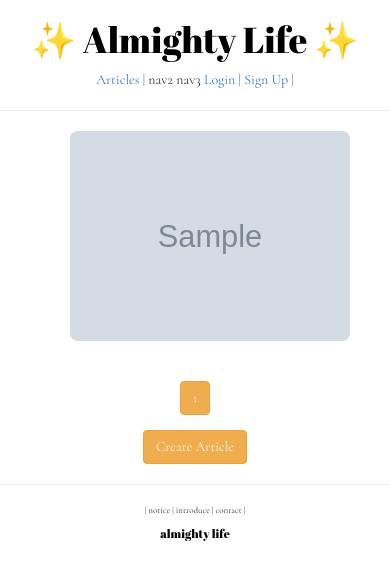
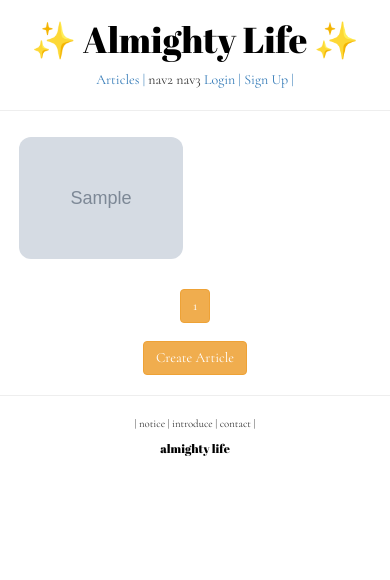
Before and after one commit to isdiscodead/likelion_django_study, a Django app: page /articles/list/ in a window 390 px wide. Shown: the top 580 px of the page. Run offline with Django 3.2, Linux system fonts and the light colour scheme; tables that the repository leaves empty hold one stand-in row (values such as "Sample post"); grey boxes marked "Sample" are stand-in pictures; parts of the project's set-up code (start-up, migrations or seed data) failed here and were passed over; some libraries are stand-ins or nearby versions.

Commit message:
adjust css on mobile env

```diff
--- a/accountapp/templates/accountapp/detail.html
+++ b/accountapp/templates/accountapp/detail.html
@@ -2,7 +2,7 @@
 
 {% block content %}
     <div class="account_form_div">
-        <div class="account_form_div">
+        <div>
         {% if target_user.profile %}
                 <img src="{{ target_user.profile.image.url }}" alt="profile image" class="profile_img">
                 <h2>{{ target_user.profile.nickname }}</h2>
--- a/almighty/settings.py
+++ b/almighty/settings.py
@@ -57,7 +57,7 @@ SECRET_KEY = env('SECRET_KEY')
 # SECURITY WARNING: don't run with debug turned on in production!
 DEBUG = True
 
-ALLOWED_HOSTS = []
+ALLOWED_HOSTS = ['*']
 
 # Application definition
 
--- a/articleapp/templates/articleapp/list.html
+++ b/articleapp/templates/articleapp/list.html
@@ -4,9 +4,18 @@
 {% block content %}
 
 <style>
+.container {
+  padding: 0;
+  margin: 0 auto;
+}
+
+.container a {
+  width: 45%;
+  max-width: 250px;
+  padding: 0.5rem;
+}
+
 .container div {
-  width: 280px;
-  background-color: antiquewhite;
   display: flex;
   justify-content: center;
   align-items: center;
@@ -15,7 +24,7 @@
 
 .container img {
   width: 100%;
-  border-radius: 8px;
+  border-radius: 1rem;
 }
 
 </style>
--- a/static/base.css
+++ b/static/base.css
@@ -27,15 +27,15 @@
 /* form */
 .account_form_div {
     text-align: center;
-    max-width: 40%;
+    max-width: 50%;
     margin: 4rem auto;
 }
 
 /* profile */
 .profile_img {
-    height: 12rem;
-    width: 12rem;
-    border-radius:20rem;
+    height: 10rem;
+    width: 10rem;
+    border-radius:15rem;
 }
 
 .comment_div {
@@ -50,3 +50,9 @@
 .comment_content {
     margin: 1rem 0;
 }
+
+@media screen and (max-width:500px) {   /* 스크린 사이즈 500 이하일 때 적용 */
+     html {
+        font-size: 12px;
+     }
+}
--- a/static/js/magicgrid.js
+++ b/static/js/magicgrid.js
@@ -277,7 +277,7 @@ MagicGrid.prototype.listen = function listen () {
 let magicGrid = new MagicGrid({
   container: '.container',
   animate: true,
-  gutter: 30,
+  gutter: 12,
   static: true,
   useMin: true
 });
--- a/templates/head.html
+++ b/templates/head.html
@@ -3,6 +3,7 @@
 <head>
     <meta charset="UTF-8">
     <title>Almighty Life</title>
+    <meta name="viewport" content="width=device-width, initial-scale=1, shrink-to-fit=no">
 
     <!-- bootstrap link -->
     <link rel="stylesheet" href="https://maxcdn.bootstrapcdn.com/bootstrap/3.3.2/css/bootstrap.min.css">
```
